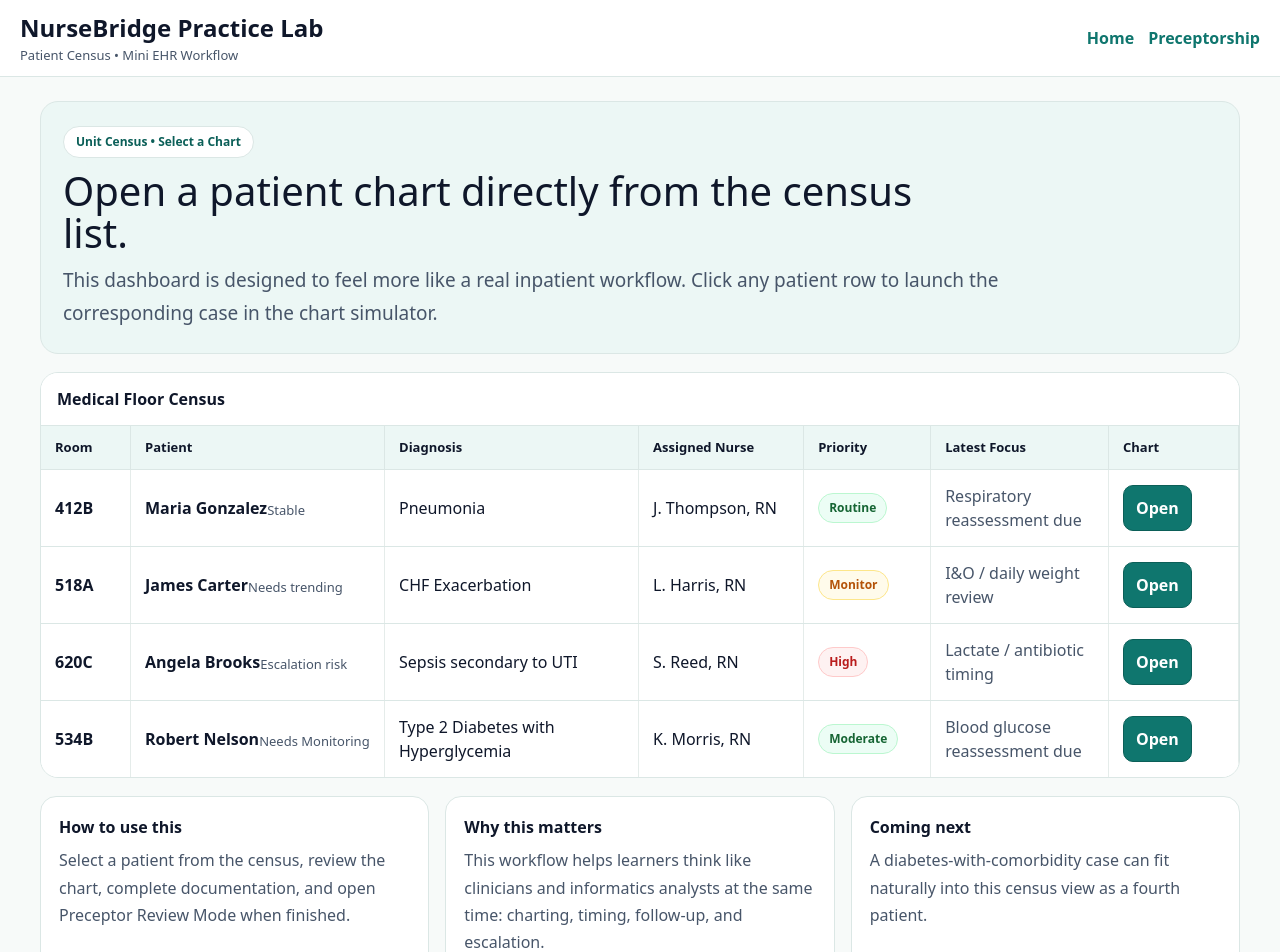
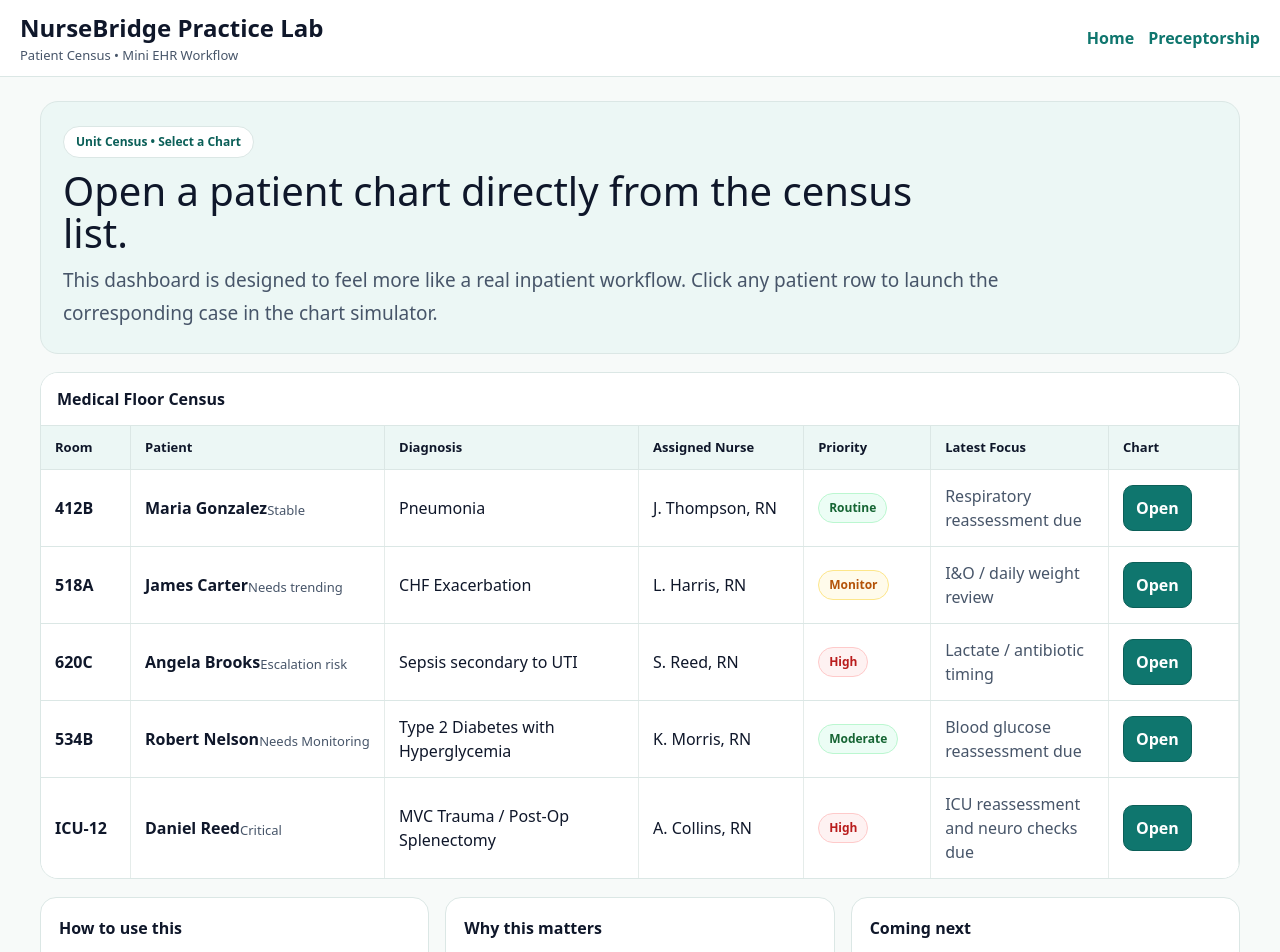
Before and after one commit to bamao33-hub/nursebridge-web, a Next.js app: page /practice-lab in a window 1280 px wide. Shown: the top 952 px of the page. Built offline with nearby package versions, Linux system fonts and the light colour scheme.

Commit message:
Update page.tsx
adding trauma case

```diff
--- a/app/practice-lab/page.tsx
+++ b/app/practice-lab/page.tsx
@@ -54,6 +54,16 @@ const PATIENTS = [
     priority: "Moderate",
     lastUpdate: "Blood glucose reassessment due",
   },
+  {
+  caseKey: "trauma",
+  room: "ICU-12",
+  patient: "Daniel Reed",
+  diagnosis: "MVC Trauma / Post-Op Splenectomy",
+  nurse: "A. Collins, RN",
+  status: "Critical",
+  priority: "High",
+  lastUpdate: "ICU reassessment and neuro checks due",
+},
 ];
 
 export default function PracticeLabPage() {
```
